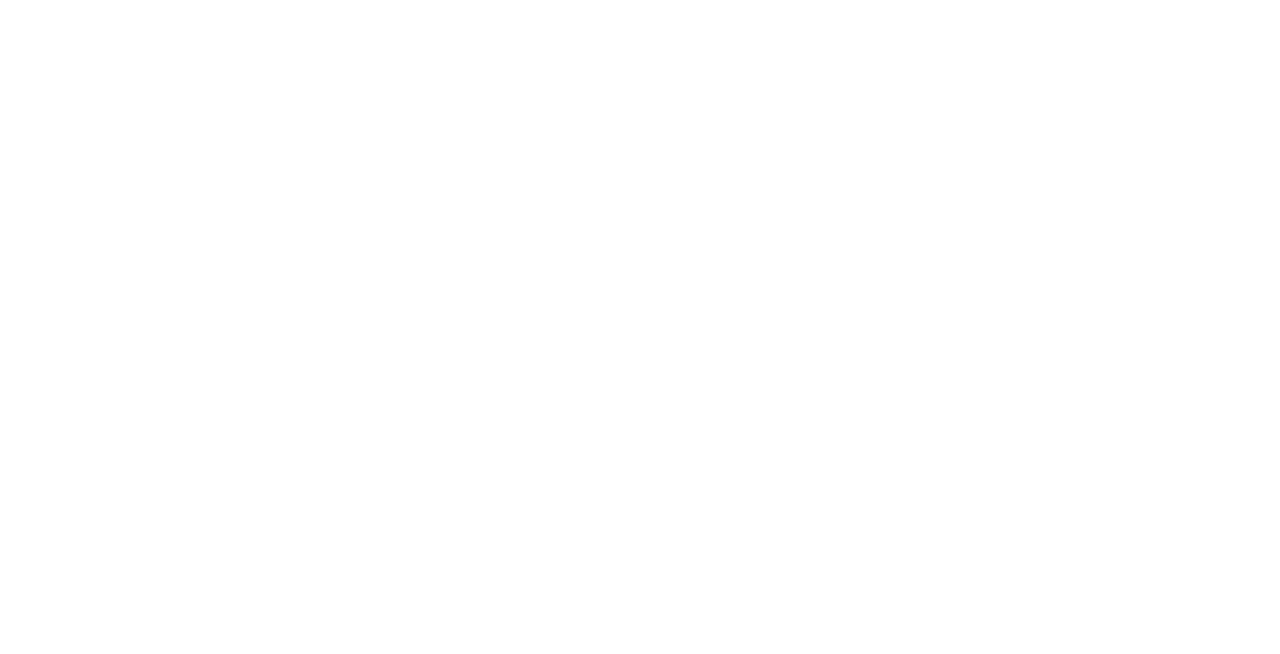
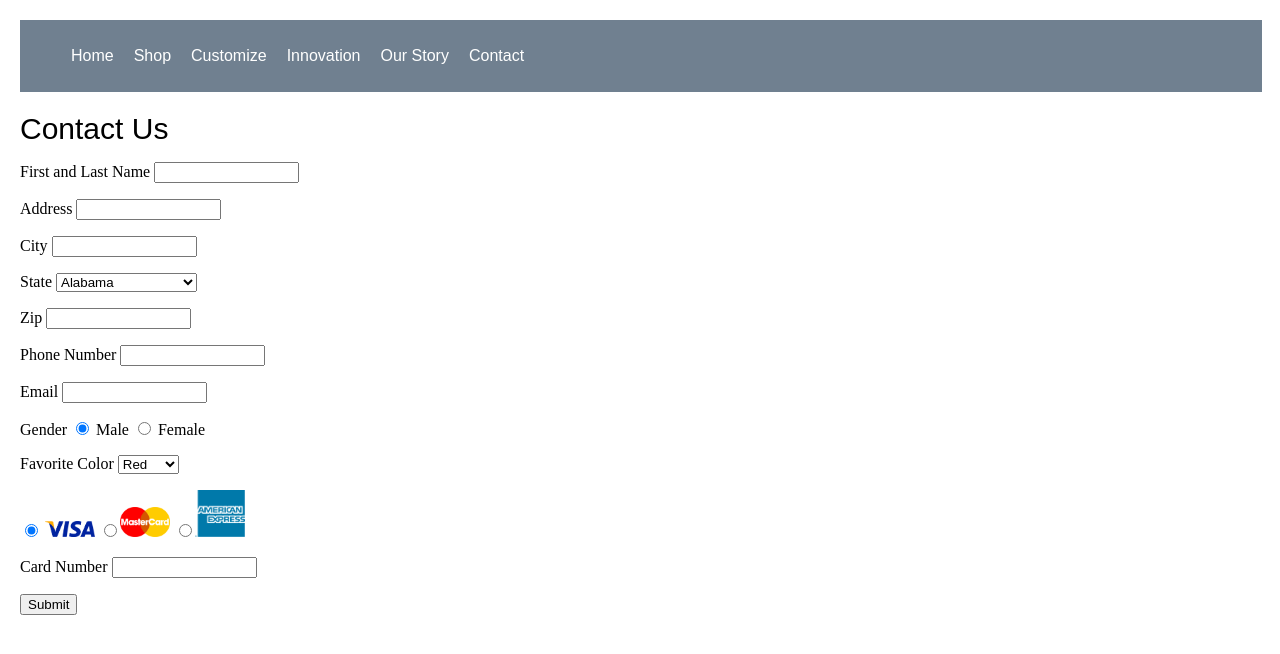
Before and after one commit to hanazarea/Lab-5, a plain HTML site: page contact.html in a window 1280 px wide. Drawn offline with Linux system fonts and the light colour scheme; files that its build step writes are made by us from their sources.

Commit message:
add html text

```diff
--- a/contact.html
+++ b/contact.html
@@ -1,11 +1,156 @@
 <!doctype html>
 <html>
 <head>
-<link href="../338_L6_hzarea/css/styles.css" rel="stylesheet" type="text/css">
+<link href="css/styles.css" rel="stylesheet" type="text/css">
 <meta charset="UTF-8">
 <title>Contact</title>
 </head>
+<body>
+<!---Navigation bar-->
+	<nav>
+	<ul>
+		<li><a href="index.html">Home</a></li>
+		<li><a href="index.html">Shop</a></li>
+		<li><a href="index.html">Customize</a></li>
+		<li><a href="index.html">Innovation</a></li>
+		<li><a href="index.html">Our Story</a></li>
+		<li><a href="contact.html">Contact</a></li>
+	</ul>
+</nav>
+<h1>Contact Us</h1>
+<!---Form-->
+<form>
+	<p>First and Last Name
+		<input type="text" name="First and Last Name"
+		size="15" maxlength="30" />
+	</p>
+</form>
+<form>
+	<p>Address
+		<input type="text" name="Address"
+		size="15" maxlength="30" />
+	</p>
+</form>
+<form>
+	<p>City
+		<input type="text" name="City"
+		size="15" maxlength="30" />
+	</p>
+</form>
+<form>
+	<p>State
+		<select>
+			<option value="AL">Alabama</option>
+			<option value="AK">Alaska</option>
+			<option value="AZ">Arizona</option>
+			<option value="AR">Arkansas</option>
+			<option value="CA">California</option>
+			<option value="CO">Colorado</option>
+			<option value="CT">Connecticut</option>
+			<option value="DE">Delaware</option>
+			<option value="DC">District Of Columbia</option>
+			<option value="FL">Florida</option>
+			<option value="GA">Georgia</option>
+			<option value="HI">Hawaii</option>
+			<option value="ID">Idaho</option>
+			<option value="IL">Illinois</option>
+			<option value="IN">Indiana</option>
+			<option value="IA">Iowa</option>
+			<option value="KS">Kansas</option>
+			<option value="KY">Kentucky</option>
+			<option value="LA">Louisiana</option>
+			<option value="ME">Maine</option>
+			<option value="MD">Maryland</option>
+			<option value="MA">Massachusetts</option>
+			<option value="MI">Michigan</option>
+			<option value="MN">Minnesota</option>
+			<option value="MS">Mississippi</option>
+			<option value="MO">Missouri</option>
+			<option value="MT">Montana</option>
+			<option value="NE">Nebraska</option>
+			<option value="NV">Nevada</option>
+			<option value="NH">New Hampshire</option>
+			<option value="NJ">New Jersey</option>
+			<option value="NM">New Mexico</option>
+			<option value="NY">New York</option>
+			<option value="NC">North Carolina</option>
+			<option value="ND">North Dakota</option>
+			<option value="OH">Ohio</option>
+			<option value="OK">Oklahoma</option>
+			<option value="OR">Oregon</option>
+			<option value="PA">Pennsylvania</option>
+			<option value="RI">Rhode Island</option>
+			<option value="SC">South Carolina</option>
+			<option value="SD">South Dakota</option>
+			<option value="TN">Tennessee</option>
+			<option value="TX">Texas</option>
+			<option value="UT">Utah</option>
+			<option value="VT">Vermont</option>
+			<option value="VA">Virginia</option>
+			<option value="WA">Washington</option>
+			<option value="WV">West Virginia</option>
+			<option value="WI">Wisconsin</option>
+			<option value="WY">Wyoming</option>
+			</select>
+	</p>
+</form>
+<form>
+	<p>Zip
+		<input type="text" name="Zip"
+		size="15" maxlength="30" />
+	</p>
+</form>
+<form>
+	<p>Phone Number
+		<input type="text" name="Phone Number"
+		size="15" maxlength="30" />
+	</p>
+</form>
+<form>
+	<p>Email
+		<input type="text" name="Email"
+		size="15" maxlength="30" />
+	</p>
+</form>
+<form>
+	<p>Gender
+		<input type="radio" name="gender"
+		value="Male" checked="checked" /> Male
+		<input type="radio" name="gender"
+		value="Female" /> Female
+	</p>
+</form>
+	<p>Favorite Color
+	<select name="Favorite Color">
+		<option value="Red"
+		selected="selected">Red</option>
+		<option value="Blue">Blue</option>
+		<option value="Yellow">Yellow</option>
+		<option value="Black">Black</option>
+		<option value="Purple">Purple</option>
+	</select>
+	</p>
+<p>
+	<input type="radio" name= "Card type"
+	value="Visa" checked="checked">
+	<img src="images/visa.png" width="50px">
+	<input type="radio" name="Card type"
+	value="MasterCard"><img src="images/mastercard1979.png" width="50px">
+	<input type="radio" name="Card type"
+	value="American Express"><img src="images/american_express.png" width="50px">
 
-<body>
+</p>
+
+<form>
+	<p>Card Number
+		<input type="text" name="Card Number"			size="15" maxlength="30" />
+	</p>
+</form>
+
+<form action="http://eg.com/email.php">
+	<input type="submit"
+	value="Submit" />
+</form>
+
 </body>
 </html>
```
